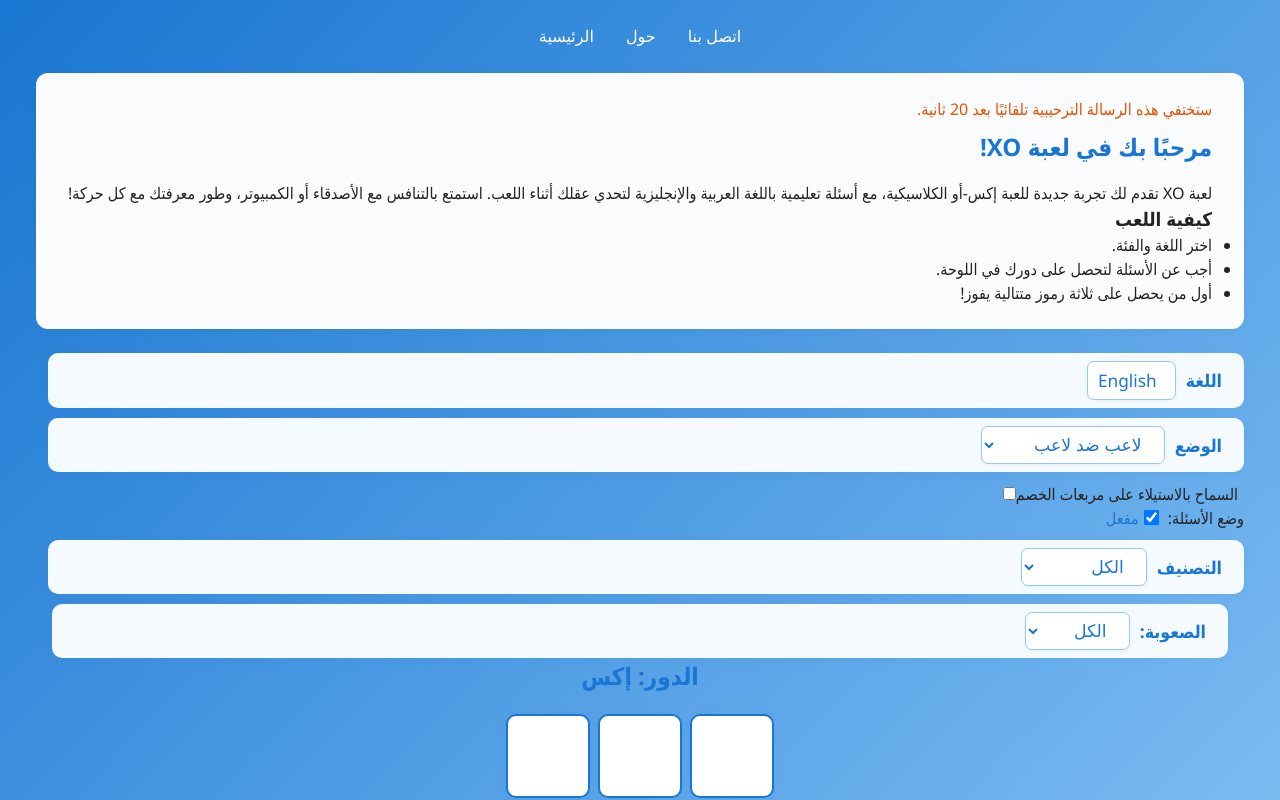
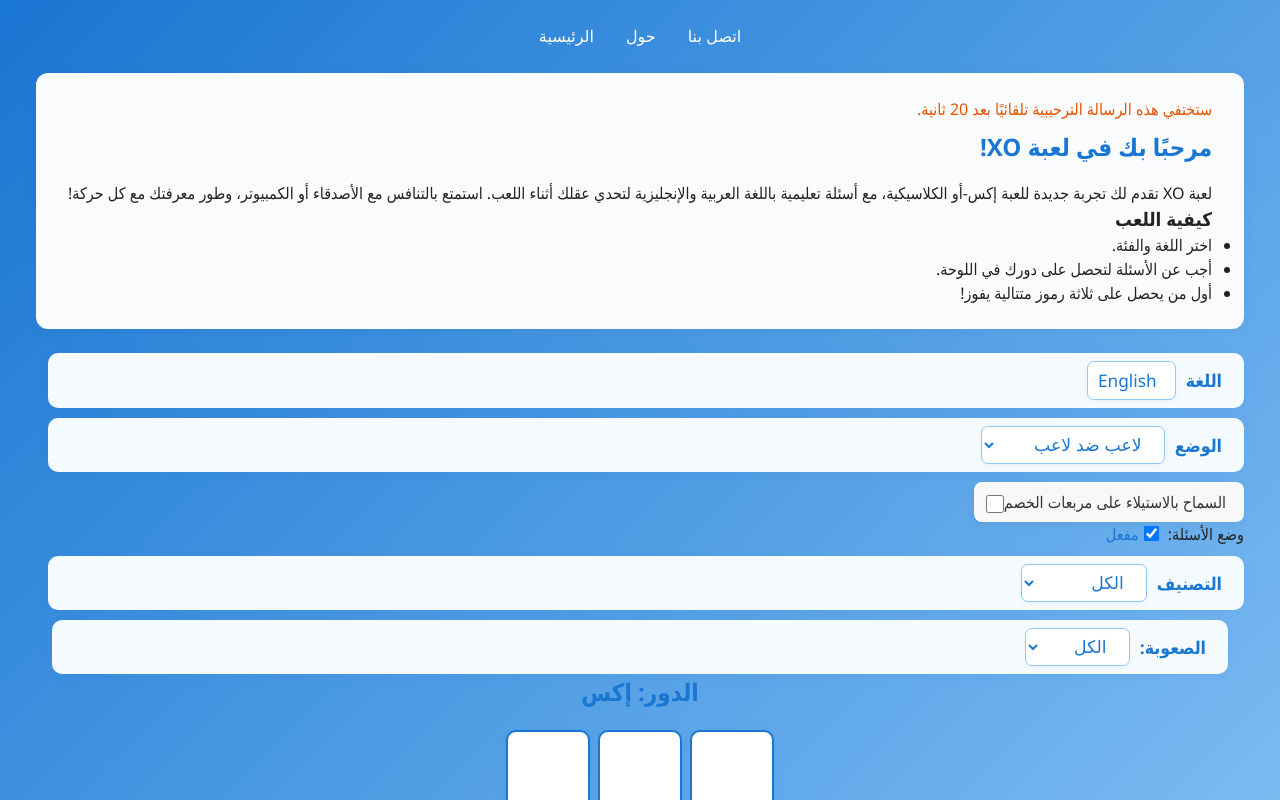
Before and after one commit to amh092/xo, a React (Vite) app: page / in a window 1280 px wide. Shown: the top 800 px of the page. Built offline with nearby package versions, Linux system fonts and the light colour scheme.

Commit message:
style: add toggle switch styling with tooltip for overwrite mode

```diff
--- a/src/XOGame.css
+++ b/src/XOGame.css
@@ -346,3 +346,41 @@ body{
   color: #fff !important;
   border: 2px solid #b71c1c !important;
 }
+
+.xo-overwrite-toggle {
+  margin-left: 16px;
+  position: relative;
+  display: inline-block;
+  padding: 8px 12px;
+  border-radius: 8px;
+  background: #f8f8f8;
+  box-shadow: 0 2px 8px rgba(0,0,0,0.06);
+  transition: background 0.2s;
+}
+
+.xo-overwrite-toggle label {
+  font-weight: 500;
+  margin-right: 6px;
+  color: #333;
+}
+
+.xo-overwrite-toggle input[type="checkbox"] {
+  accent-color: #1976d2;
+  width: 18px;
+  height: 18px;
+  vertical-align: middle;
+}
+
+.xo-overwrite-toggle div {
+  position: absolute;
+  left: 0;
+  top: 120%;
+  background: #222;
+  color: #fff;
+  padding: 6px 12px;
+  border-radius: 6px;
+  font-size: 14px;
+  white-space: nowrap;
+  z-index: 10;
+  box-shadow: 0 2px 8px rgba(0,0,0,0.15);
+}
```
